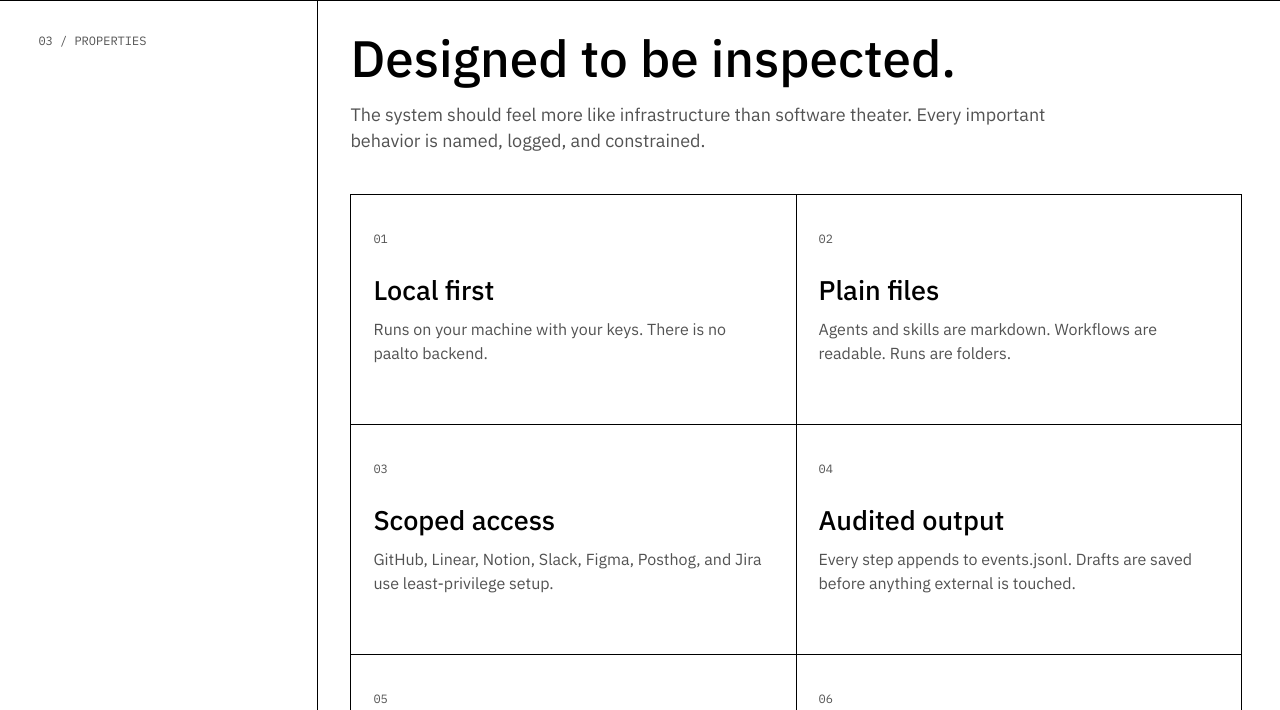
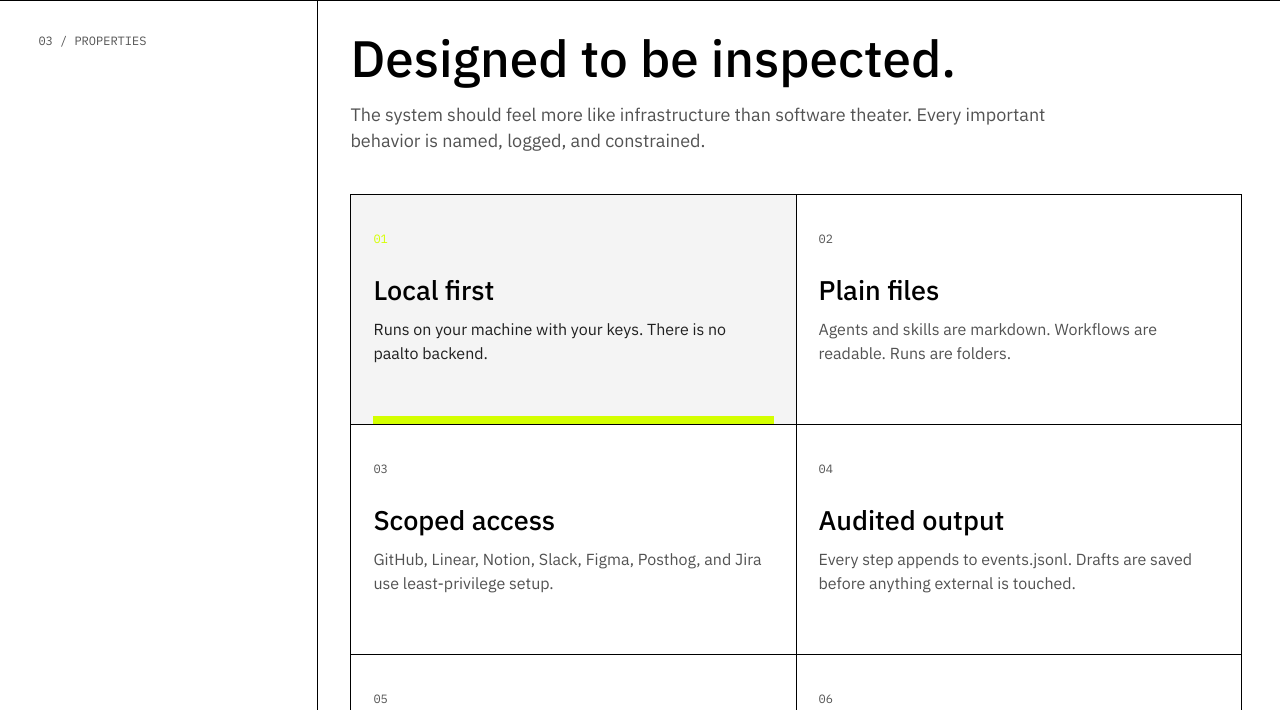
Before and after one commit to Niki92i/paalto, a plain HTML site: page site/index.html in a window 1280 px wide. In both pictures the pointer is over the element 573 px from the left and 2841 px from the top of the page. Shown: the part 2531-3241 px from the top of the page. Drawn offline with Linux system fonts and the light colour scheme.

Commit message:
site: add property grid hover states
Add a restrained hover treatment to the properties grid with a subtle gray fill, neon signal label and bottom rule, and readable copy.

```diff
--- a/site/index.html
+++ b/site/index.html
@@ -102,9 +102,14 @@
     .role-entry { display: grid; grid-template-columns: 56px 1fr; min-height: 64px; height: 100%; align-items: stretch; }
     .role-number { display: flex; align-items: center; justify-content: center; border-right: 1px solid var(--gray-20); font-family: var(--mono); font-size: 13px; color: var(--gray-70); }
     .role-text { display: flex; align-items: center; padding: 12px 20px; font-size: clamp(16px, 1.55vw, 20px); line-height: 1.25; }
-    .property { min-height: 230px; padding: 22px; }
+    .property { min-height: 230px; padding: 22px; position: relative; transition: background 160ms ease, color 160ms ease; }
+    .property::after { content: ""; position: absolute; left: 22px; right: 22px; bottom: 0; height: 0; background: var(--signal); transition: height 160ms ease; }
+    .property:hover { background: var(--gray-10); color: var(--black); }
+    .property:hover::after { height: 8px; }
+    .property:hover .panel-label { color: var(--signal); }
     .property h3 { margin-top: 28px; max-width: 460px; font-size: 27px; line-height: 1.05; font-weight: 500; }
     .property p { margin-top: 14px; max-width: 520px; color: var(--gray-70); }
+    .property:hover p { color: var(--gray-90); }
 
     .install-grid { margin-top: 40px; display: grid; grid-template-columns: 1.1fr 0.9fr; border: 1px solid var(--black); }
     .install-cell { padding: 24px; min-height: 360px; border-right: 1px solid var(--black); display: flex; flex-direction: column; }
```
